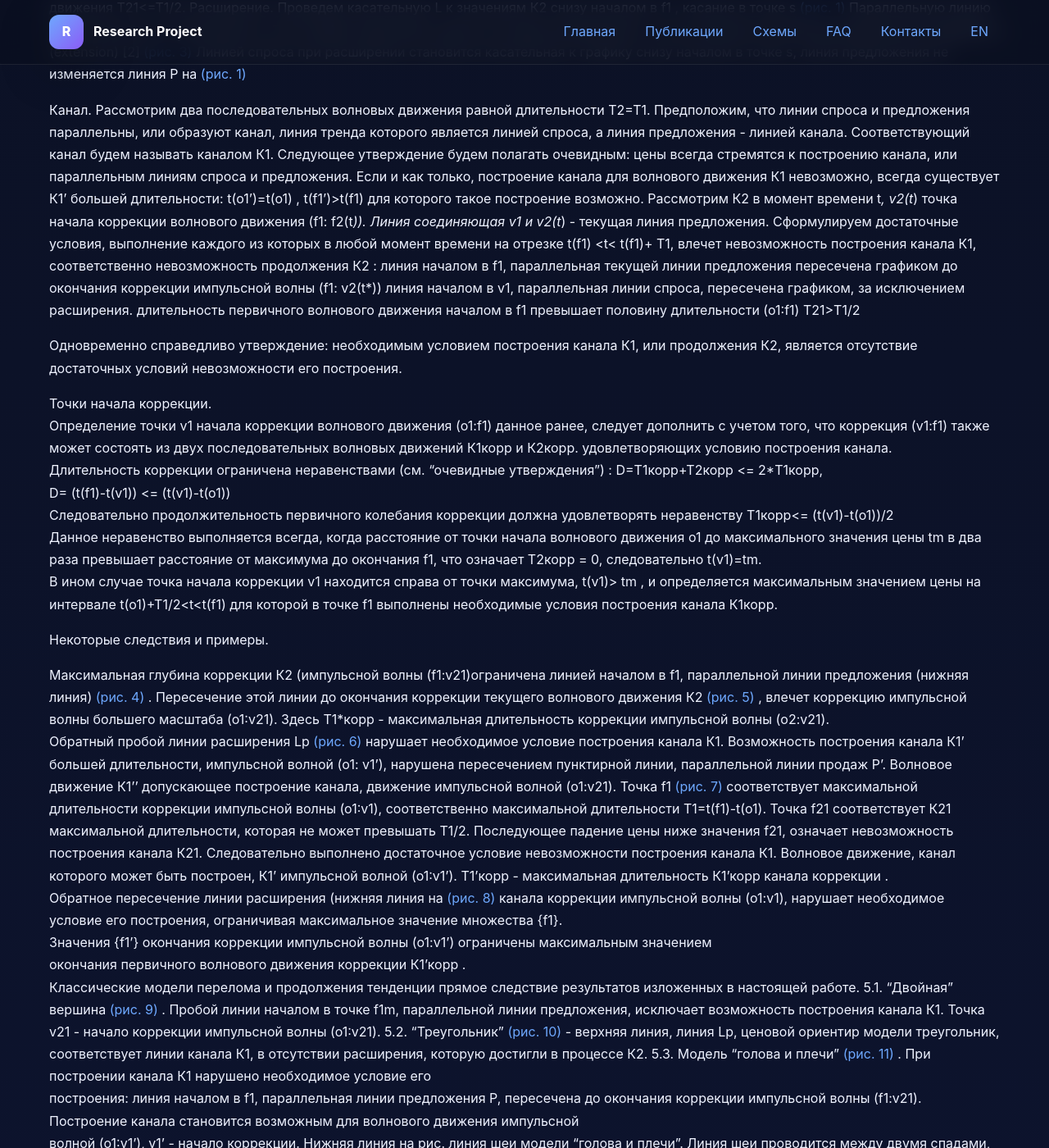
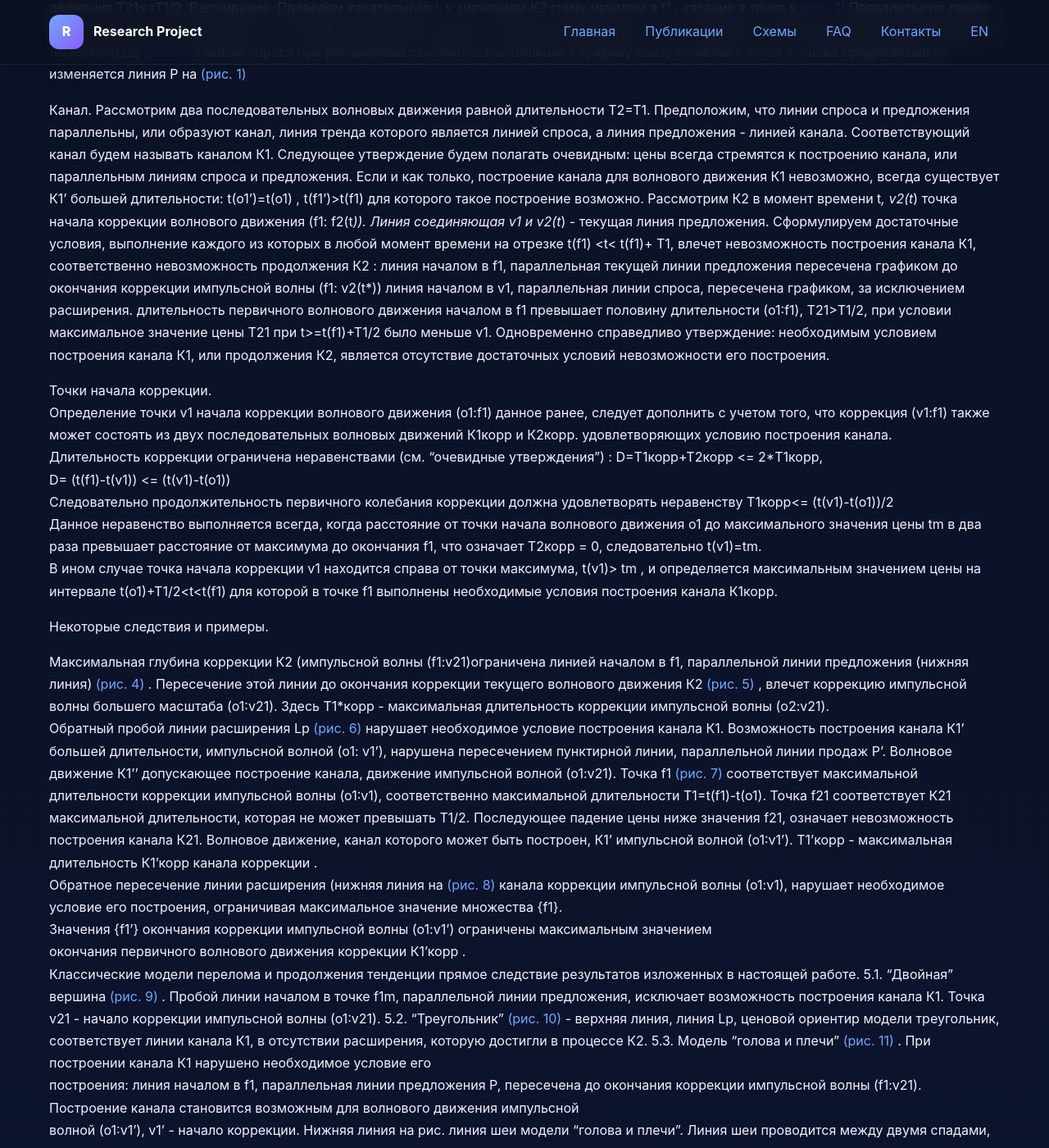
Before and after one commit to naoumov-ilia/naoumov-ilia.github.io, a Jekyll site: the page built from ru/articles/article-1.md, in a window 1280 px wide and 1400 px high, scrolled down 1212 px. Shown: the whole window at 82% size. Built offline with Jekyll 4.4.1, drawn with Linux system fonts in a browser that asks for light colours.

Commit message:
Update article-1.md

```diff
--- a/ru/articles/article-1.md
+++ b/ru/articles/article-1.md
@@ -95,9 +95,7 @@ permalink: /ru/articles/article-1/
 Сформулируем достаточные  условия, выполнение каждого  из  которых в любой момент времени на отрезке t(f1) <t< t(f1)+ T1, влечет невозможность построения канала К1, соответственно невозможность продолжения К2 :
 линия началом в f1, параллельная текущей линии предложения пересечена графиком до окончания коррекции  импульсной волны (f1: v2(t*))
 линия началом в v1,  параллельная линии спроса, пересечена графиком, за исключением расширения.
-длительность первичного волнового движения началом в f1 превышает половину длительности (о1:f1)
- Т21>T1/2
-
+длительность первичного волнового движения  началом в f1 превышает половину длительности (о1:f1), Т21>T1/2, при условии максимальное значение цены Т21 при t>=t(f1)+T1/2  было меньше v1.
    Одновременно справедливо утверждение: необходимым условием построения канала К1, или продолжения К2, является отсутствие достаточных условий невозможности его построения.
 
 Точки начала коррекции.
@@ -134,7 +132,7 @@ permalink: /ru/articles/article-1/
    rel="noopener"
    onclick="window.open(this.href, '_blank', 'noopener'); return false;">
   (рис. 7)
-</a> соответствует максимальной длительности коррекции импульсной волны (о1:v1), соответственно максимальной длительности Т1=t(f1)-t(o1).  Точка f21 соответствует К21 максимальной длительности, которая  не может превышать Т1/2.  Последующее падение цены ниже значения  f21, означает невозможность построения канала К21. Следовательно выполнено достаточное  условие невозможности построения канала К1.  Волновое движение, канал которого  может быть построен, К1’ импульсной волной (о1:v1’). T1’корр - максимальная длительность К1’корр канала коррекции  .
+</a> соответствует максимальной длительности коррекции импульсной волны (о1:v1), соответственно максимальной длительности Т1=t(f1)-t(o1).  Точка f21 соответствует К21 максимальной длительности, которая не может превышать Т1/2. Последующее падение цены ниже значения f21, означает невозможность построения канала К21. Волновое движение, канал которого может быть построен, К1’ импульсной волной (о1:v1’). T1’корр - максимальная длительность К1’корр канала коррекции  .
  Обратное пересечение линии расширения (нижняя линия на  <a href="{{ '/ru/diagrams/graph-8/' | relative_url }}"
    target="_blank"
    rel="noopener"
```
